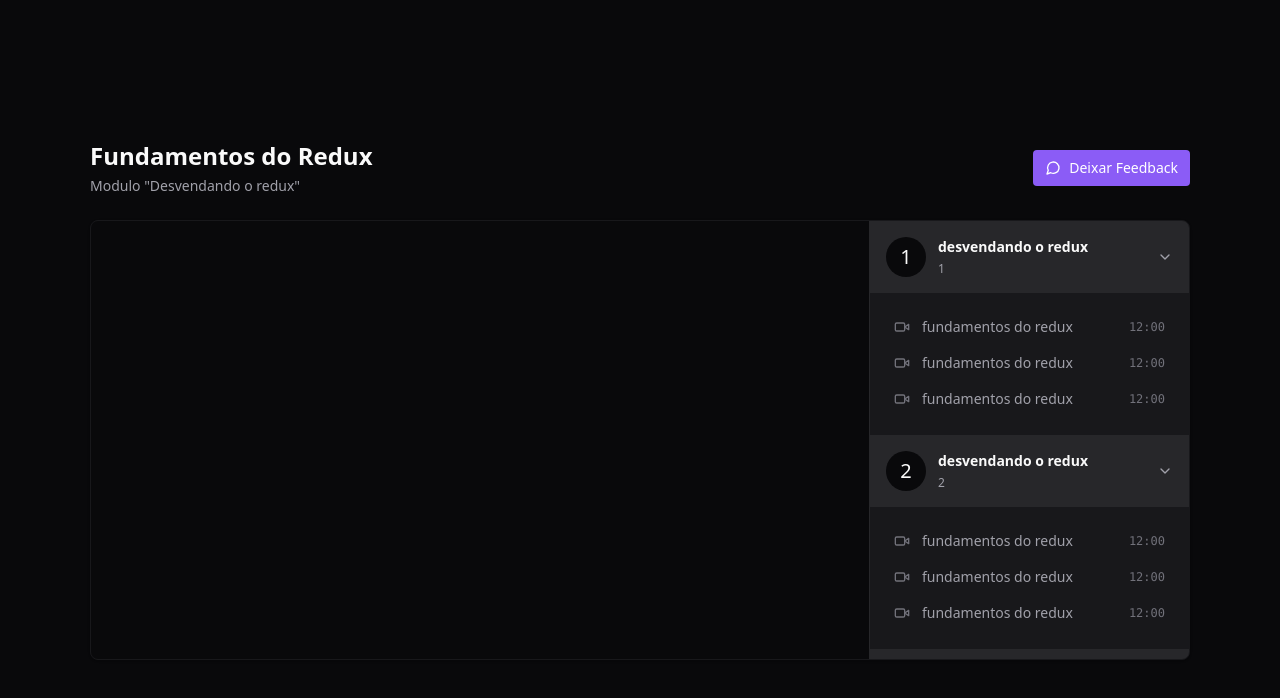
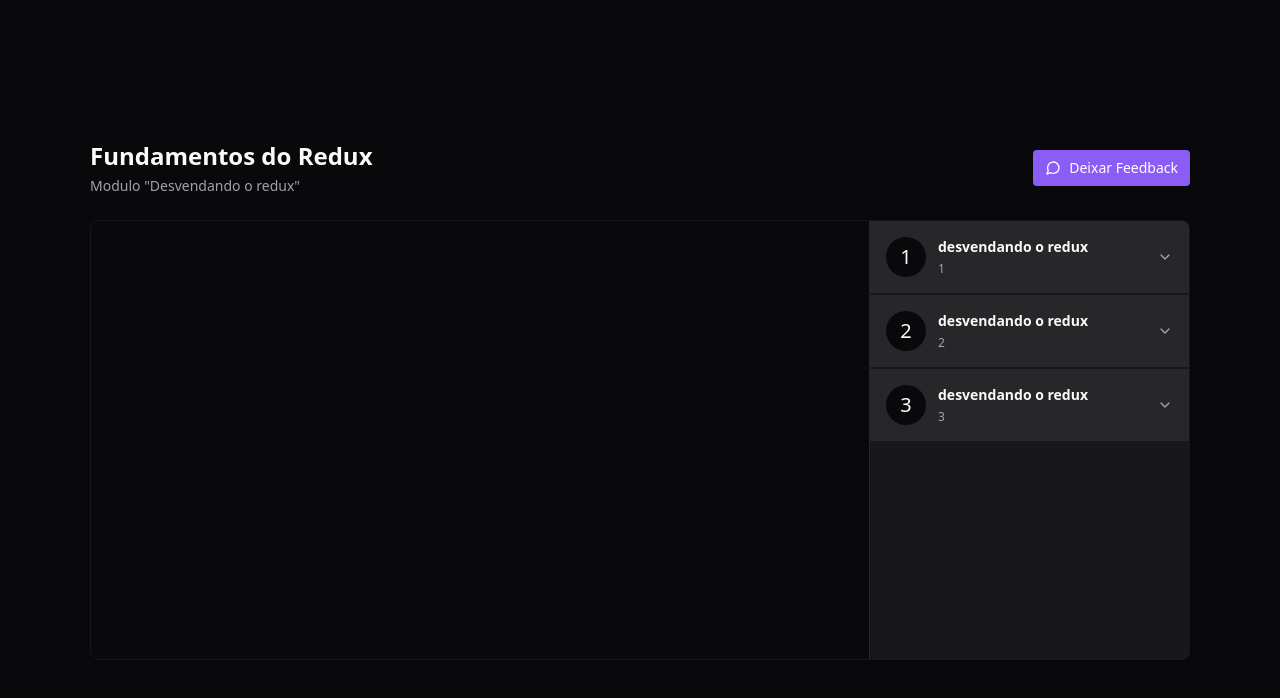
Before and after one commit to stecks10/react-redux-zustand, a React (Vite) app: page / in a window 1280 px wide. Shown: the top 698 px of the page. Built offline with nearby package versions, Linux system fonts and the light colour scheme.

Commit message:
Radix Collapsible nos módulos

```diff
--- a/package.json
+++ b/package.json
@@ -10,6 +10,7 @@
     "preview": "vite preview"
   },
   "dependencies": {
+    "@radix-ui/react-collapsible": "^1.0.3",
     "@reduxjs/toolkit": "^1.9.5",
     "lucide-react": "^0.263.1",
     "react": "^18.2.0",
--- a/src/components/Module.tsx
+++ b/src/components/Module.tsx
@@ -1,6 +1,7 @@
+import * as Collapsible from '@radix-ui/react-collapsible';
+
 import { ChevronDown } from "lucide-react";
 import { Lesson } from "./Lesson";
-
 interface ModuleProps {
   moduleIndex: number;
   title: string;
@@ -9,23 +10,25 @@
 
 export function Module({ title, amountOfLessons, moduleIndex }: ModuleProps) {
   return (
-    <div>
-      <button className="flex w-full items-center gap-3 bg-zinc-800 p-4">
+    <Collapsible.Root className="group">
+      <Collapsible.Trigger className="flex w-full items-center gap-3 bg-zinc-800 p-4">
         <div className="flex h-10 w-10 rounded-full items-center justify-center bg-zinc-950 text-xl">{moduleIndex + 1}</div>
 
         <div className="flex flex-col gap-1 text-left">
           <strong className="text-sm">{title}</strong>
           <span className="text-xs text-zinc-400">{amountOfLessons}</span>
         </div>
-        <ChevronDown className="w-4 h-4 ml-auto text-zinc-400" />
-      </button>
+        <ChevronDown className="w-4 h-4 ml-auto text-zinc-400 group-data-[state=open]:rotate-180 transition-transform" />
+      </Collapsible.Trigger>
 
-      <nav className="relative flex flex-col gap-4 p-6">
+      <Collapsible.Content>
+        <nav className="relative flex flex-col gap-4 p-6">
+          <Lesson title="fundamentos do redux" duration="12:00" />
+          <Lesson title="fundamentos do redux" duration="12:00 " />
+          <Lesson title="fundamentos do redux" duration="12:00 " />
+        </nav>
+      </Collapsible.Content>
 
-        <Lesson title="fundamentos do redux" duration="12:00" />
-        <Lesson title="fundamentos do redux" duration="12:00 " />
-        <Lesson title="fundamentos do redux" duration="12:00 " />
-      </nav>
-    </div>
+    </Collapsible.Root>
   )
 }
```
Also changed, not shown: 1 other file (tests, documents, lock files or other folders).
